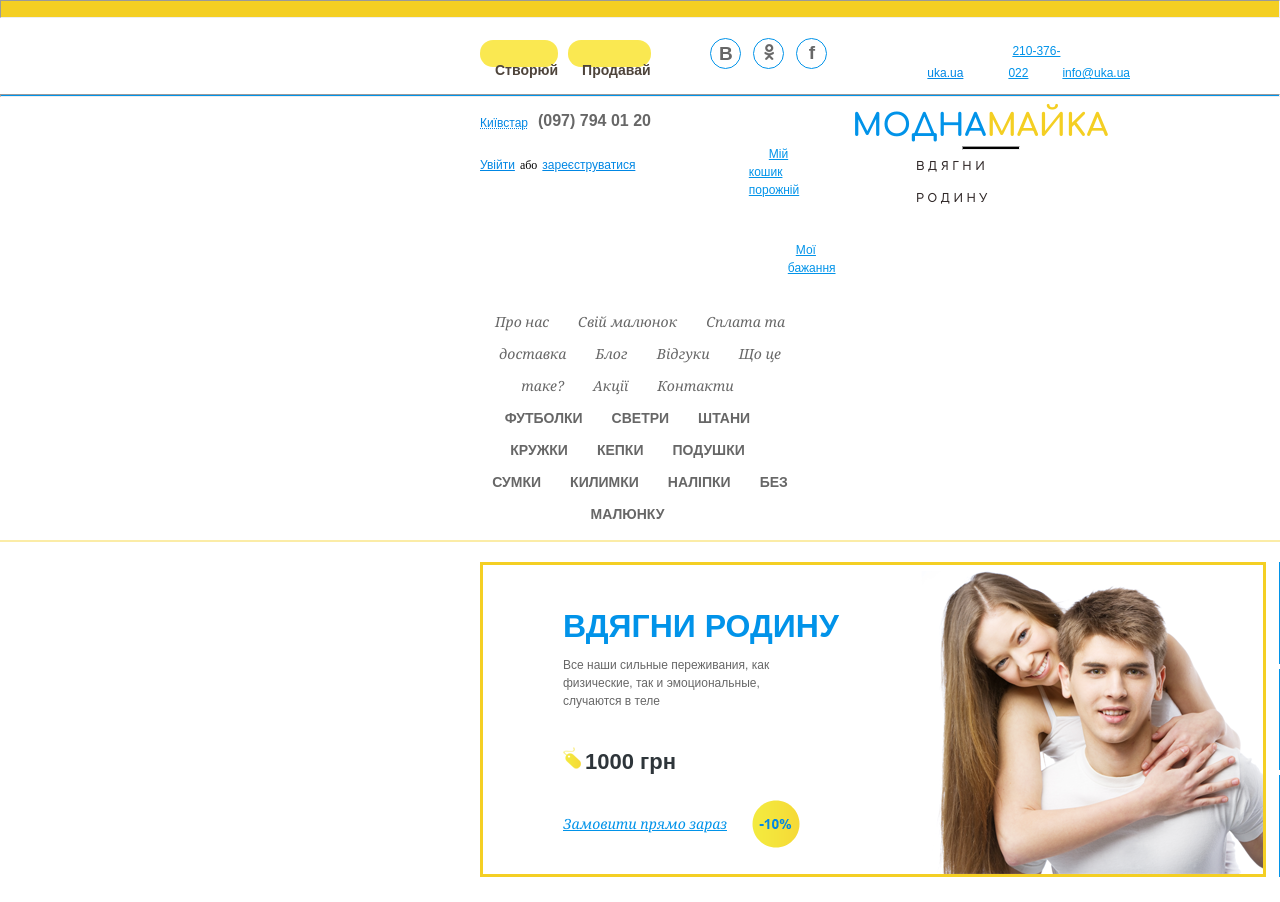
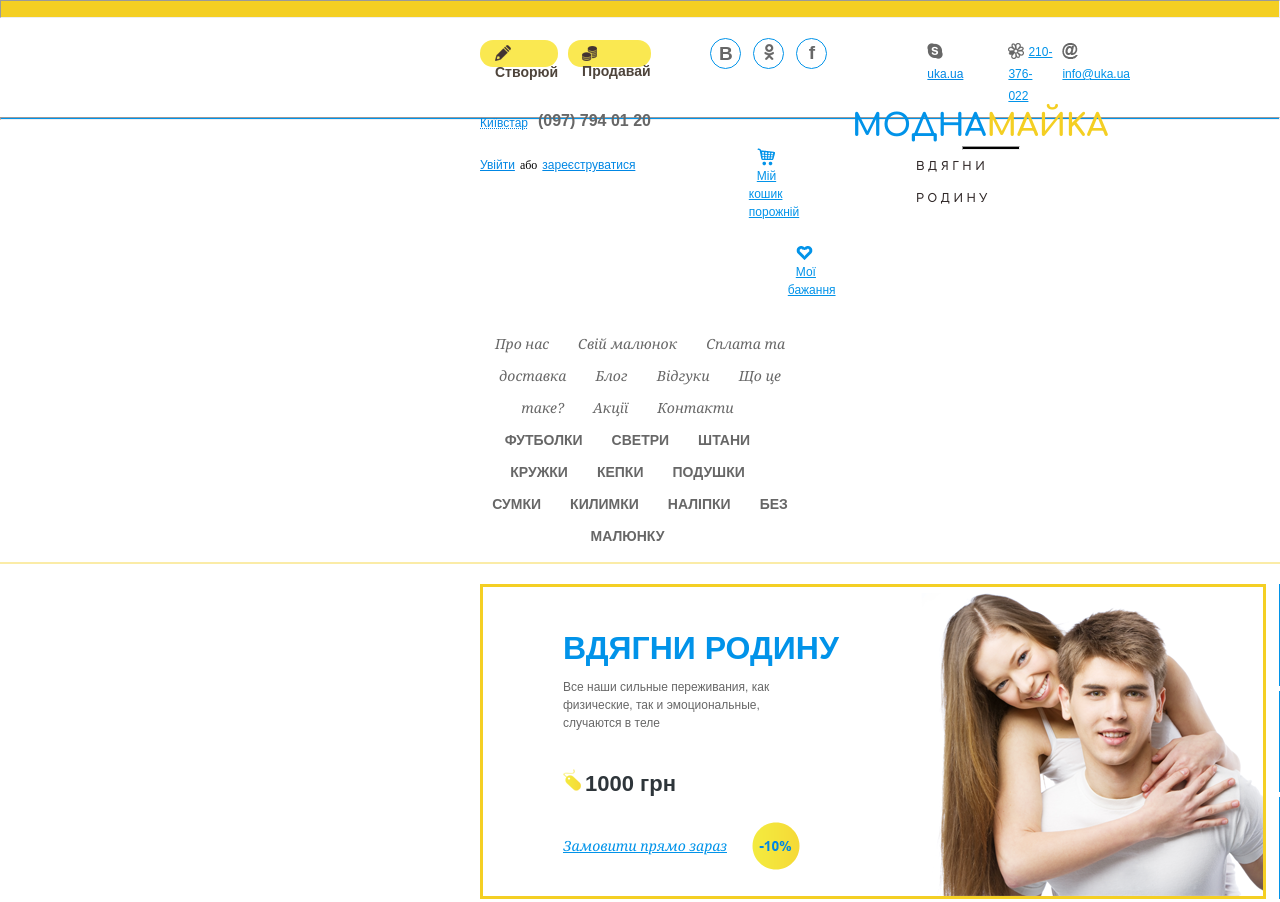
Before and after one commit to Franchukkk/Futbolki-official-page, a plain HTML site: page index.html in a window 1280 px wide. Shown: the top 902 px of the page. Drawn offline with Linux system fonts and the light colour scheme; the site is published under a folder, as on GitHub Pages, so addresses that start at the root find nothing.

Commit message:
last commit

```diff
--- a/css/style.css
+++ b/css/style.css
@@ -49,13 +49,13 @@ body {
 }
 
 #cont_a {
-    content: url(/css/img/Layer\ 1149.png);
+    content: url(../css/img/Layer\ 1149.png);
     position: relative;
     top: 2px;
 }
 
 #cont_a2::before {
-    content: url(/css/img/Layer\ 1150.png);
+    content: url(../css/img/Layer\ 1150.png);
     position: relative;
     top: 3px;
 }
@@ -94,7 +94,7 @@ body {
 }
 
 #phoneme::before {
-    content: url(/css/img/Shape\ 170\ copy\ 3.png);
+    content: url(../css/img/Shape\ 170\ copy\ 3.png);
     position: relative;
     top: 5px;
 }
@@ -187,7 +187,7 @@ body {
 }
 
 #skype::before {
-    content: url(/css/img/Layer\ 1138.png);
+    content: url(../css/img/Layer\ 1138.png);
     position: relative;
     top: 3px;
 }
@@ -205,7 +205,7 @@ body {
 }
 
 #soc:before {
-    content: url(/css/img/Layer\ 1115.png);
+    content: url(../css/img/Layer\ 1115.png);
     position: relative;
     top: 3px;
 }
@@ -217,7 +217,7 @@ body {
 }
 
 #mail::before {
-    content: url(/css/img/@.png);
+    content: url(../css/img/@.png);
     position: relative;
     top: 3px;
 }
@@ -395,7 +395,7 @@ h1 {
 }
 
 #fav::before {
-    content: url(/css/img/Vector\ Smart\ Object.png);
+    content: url(../css/img/Vector\ Smart\ Object.png);
     position: relative;
     top: 2px;
 }
@@ -421,7 +421,7 @@ h1 {
 }
 
 #shop::before {
-    content: url(/css/img/Shape\ 171\ copy\ 12.png);
+    content: url(../css/img/Shape\ 171\ copy\ 12.png);
     position: relative;
     top: 4px;
 }
@@ -573,7 +573,7 @@ nav a:hover {
 }
 
 .ticket::before {
-    content: url(/css/img/Layer\ 364\ copy\ 8.png);
+    content: url(../css/img/Layer\ 364\ copy\ 8.png);
     position: relative;
     top: -4px;
 }
@@ -702,7 +702,7 @@ article a:hover {
 }
 
 #sale:before {
-    content: url(/css/img/Shape\ 427\ copy\ 2.png);
+    content: url(../css/img/Shape\ 427\ copy\ 2.png);
     position: absolute;
     display: flex;
     left: 48.5%;
```
